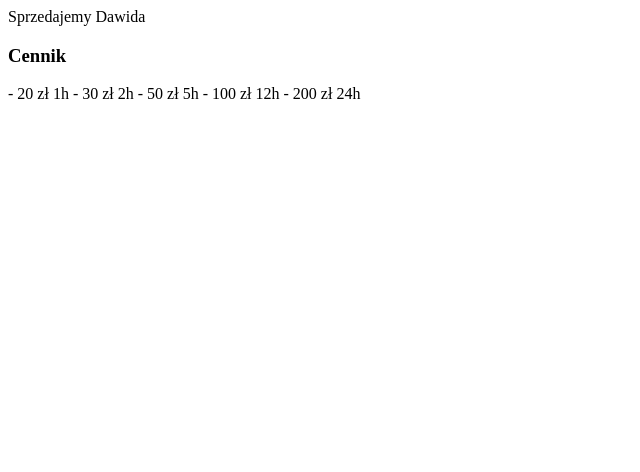
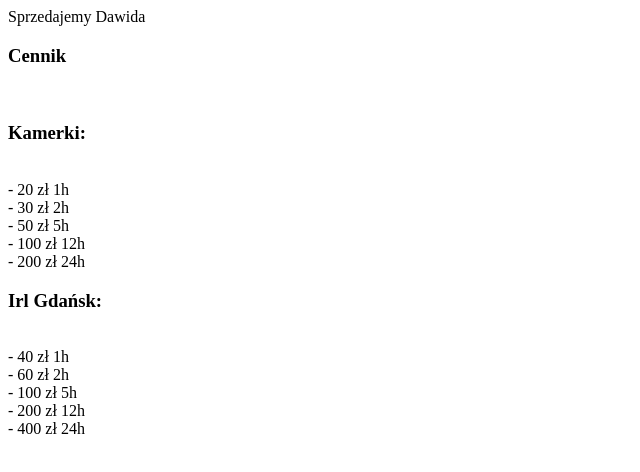
Before and after one commit to PrzemyslawSosinski/DawidSprzedarz, a plain HTML site: page index.html in a window 1280 px wide. Shown: the whole page, without its empty margins (0-640 px from the left). Drawn offline with Linux system fonts and the light colour scheme.

Commit message:
Update index.html

```diff
--- a/index.html
+++ b/index.html
@@ -4,11 +4,18 @@
 <tittle> Sprzedajemy Dawida </tittle>
 </head>
 <body>
-<h3> Cennik </h3>
-- 20 zł 1h
-- 30 zł 2h
-- 50 zł 5h
-- 100 zł 12h
-- 200 zł 24h
+<h3> Cennik </h3><br>
+<h3>Kamerki:</h3><br>
+- 20 zł 1h<br>
+- 30 zł 2h<br>
+- 50 zł 5h<br>
+- 100 zł 12h<br>
+- 200 zł 24h<br>
+<h3>Irl Gdańsk:</h3><br>
+- 40 zł 1h<br>
+- 60 zł 2h<br>
+- 100 zł 5h<br>
+- 200 zł 12h<br>
+- 400 zł 24h
 </body>
 </html>
```
